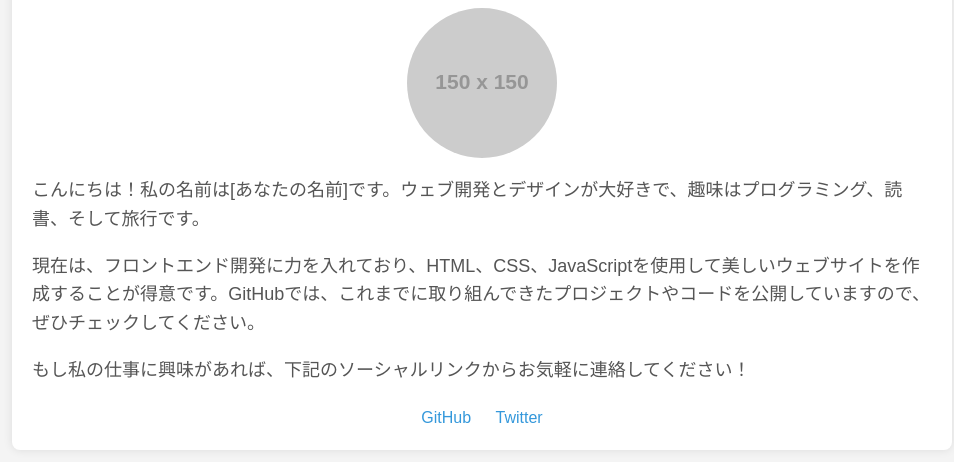
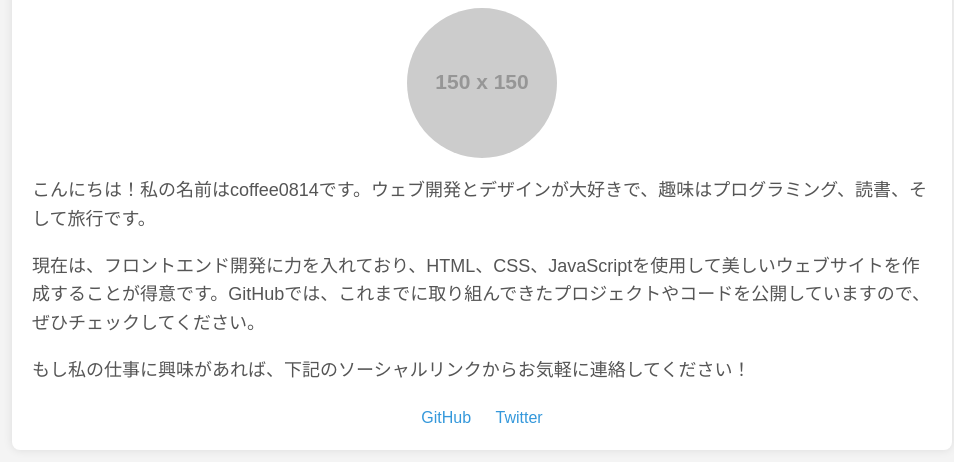
Before and after one commit to coffee0814/coffee-review, a plain HTML site: page syoukai/index.html in a window 1280 px wide. Shown: the part 156-618 px from the top of the page, without its empty margins (158-1112 px from the left). Drawn offline with Linux system fonts and the light colour scheme; placeholder pictures from the web are drawn by us.

Commit message:
Update index.html

```diff
--- a/syoukai/index.html
+++ b/syoukai/index.html
@@ -51,7 +51,7 @@
     <div class="container">
         <h1>自己紹介</h1>
         <img src="https://via.placeholder.com/150" alt="プロフィール写真" class="profile-picture">
-        <p>こんにちは！私の名前は[あなたの名前]です。ウェブ開発とデザインが大好きで、趣味はプログラミング、読書、そして旅行です。</p>
+        <p>こんにちは！私の名前はcoffee0814です。ウェブ開発とデザインが大好きで、趣味はプログラミング、読書、そして旅行です。</p>
         <p>現在は、フロントエンド開発に力を入れており、HTML、CSS、JavaScriptを使用して美しいウェブサイトを作成することが得意です。GitHubでは、これまでに取り組んできたプロジェクトやコードを公開していますので、ぜひチェックしてください。</p>
         <p>もし私の仕事に興味があれば、下記のソーシャルリンクからお気軽に連絡してください！</p>
 
```
